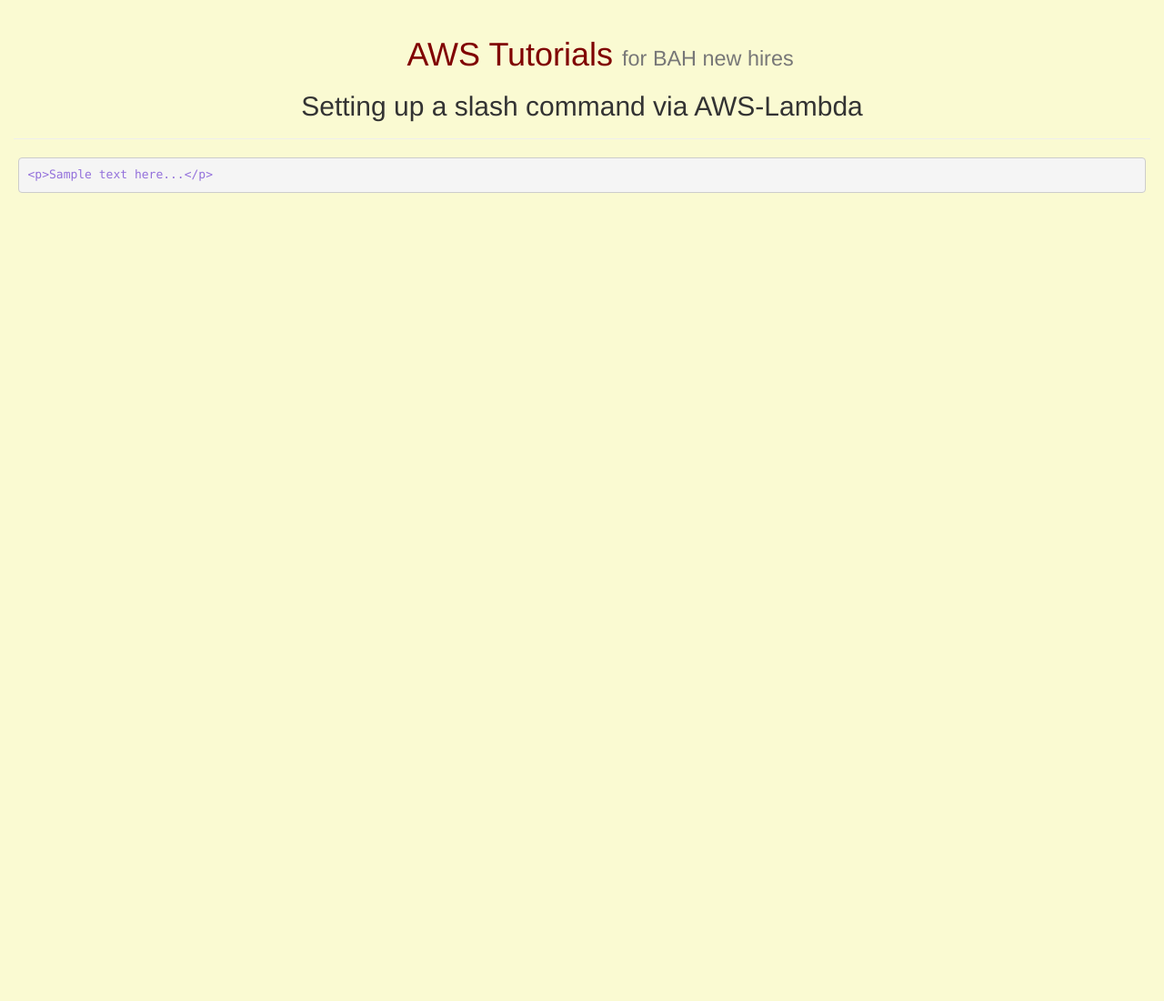
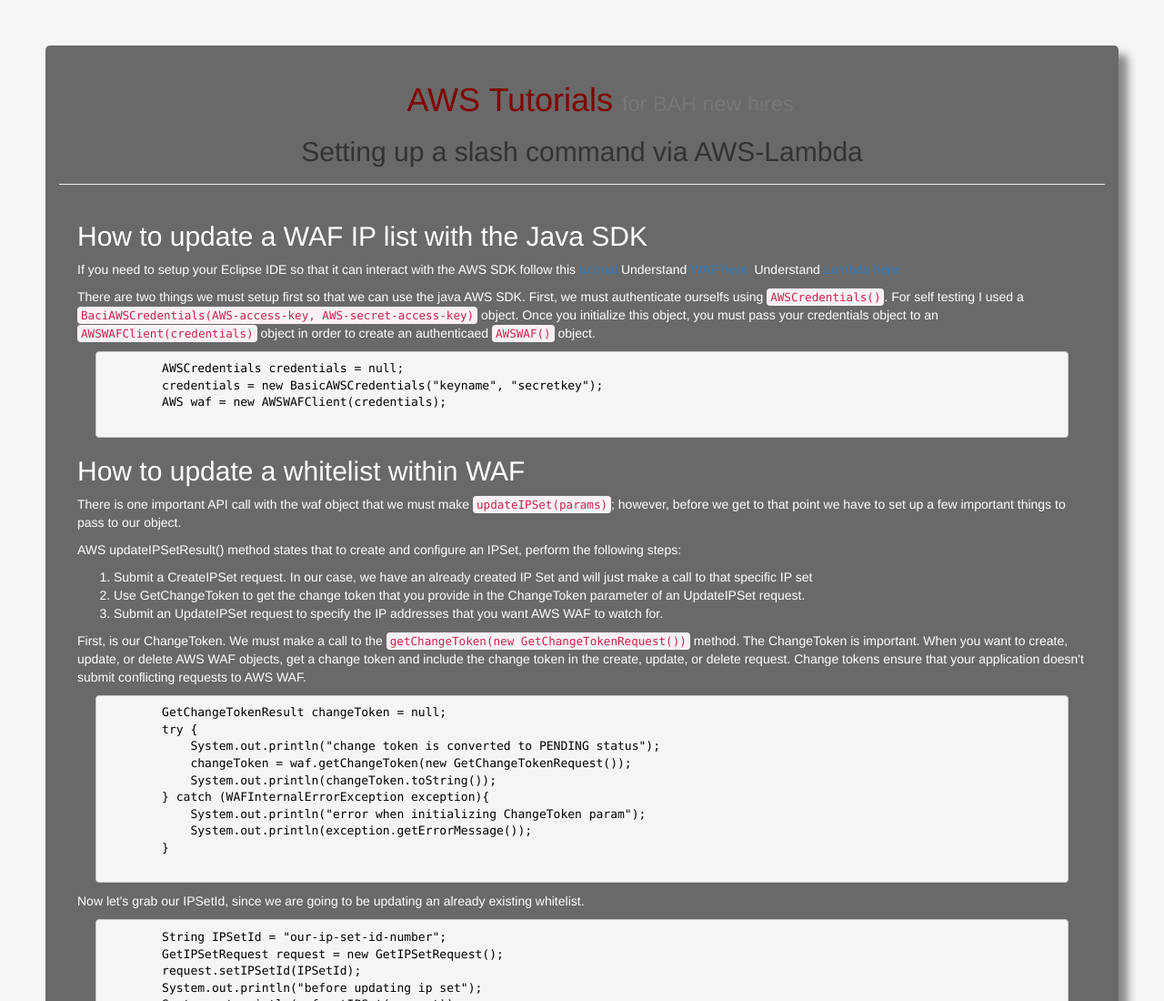
Before and after one commit to mao26/aws_tutorials, a plain HTML site: page LambdaSlackIntegration/setup.html in a window 1280 px wide. Shown: the top 1100 px of the page at 91% size. Before the commit the page ends 800 px from the top, so only its background shows below. Drawn offline with nearby package versions, Linux system fonts and the light colour scheme.

Commit message:
Updated some css for actual code inside of pre tags seen in lambda slack and added the first tutorial from slack slash command with using java sdk

```diff
--- a/ApacheCamel/css/main.css
+++ b/ApacheCamel/css/main.css
@@ -5,7 +5,7 @@
 }
 
 body {
-    background-color: dimgrey;
+    background-color: whitesmoke;
 }
 
 h1 {
@@ -18,6 +18,21 @@ h4 {
   color: maroon;
 }
 
-small {
-  color: black;
+.small-white {
+  color: white;
 }
+
+.body-container {
+  top: 10px;
+  margin: 50px 50px 50px 50px;
+  background-color: dimgrey;
+  border-radius: 5px;
+  box-shadow: 10px 10px 10px #888888;
+}
+
+/*.body-container {
+  position: fixed;
+  top: 30px;
+  bottom: 0px;
+  overflow: scroll;
+}*/
--- a/LambdaSlackIntegration/css/main.css
+++ b/LambdaSlackIntegration/css/main.css
@@ -1,14 +1,42 @@
 .code-padding {
-  color: mediumpurple;
+  color: white;
   margin-right : 20px;
   margin-left: 20px;
 }
 
+.code-color {
+  color: black !important;
+}
+
 body {
-    background-color: lightgoldenrodyellow;
+    background-color: whitesmoke;
 }
 
 h1 {
     color: maroon;
     margin-left: 40px;
 }
+
+h4 {
+  margin-left: -10px;
+  color: maroon;
+}
+
+.small-white {
+  color: white;
+}
+
+.body-container {
+  top: 10px;
+  margin: 50px 50px 50px 50px;
+  background-color: dimgrey;
+  border-radius: 5px;
+  box-shadow: 10px 10px 10px #888888;
+}
+
+/*.body-container {
+  position: fixed;
+  top: 30px;
+  bottom: 0px;
+  overflow: scroll;
+}*/
--- a/LambdaSlackIntegration/setup.html
+++ b/LambdaSlackIntegration/setup.html
@@ -25,12 +25,96 @@
 </head>
 
 <body>
-  <div class="container-fluid">
+  <div class="container-fluid body-container">
     <div class="page-header">
       <h1 class="text-center">AWS Tutorials <small>for BAH new hires</small></h1>
-      <h2 class="text-center">Setting up a slash command via AWS-Lambda</h2> </div>
-    <div class="row"> <pre class="code-padding">&lt;p&gt;Sample text here...&lt;/p&gt;</pre> </div>
+      <h2 class="text-center">Setting up a slash command via AWS-Lambda</h2>
+    </div>
+    <div class="row code-padding">
+      <h2>How to update a WAF IP list with the Java SDK</h2>
+      <p>
+        If you need to setup your Eclipse IDE so that it can interact with the AWS SDK follow this <a href="#">tutorial</a> Understand <a href="#">WAF here.</a> Understand <a href="#">Lambda here.</a>
+      </p>
+      <p>
+        There are two things we must setup first so that we can use the java AWS SDK. First, we must authenticate ourselfs using <code>AWSCredentials()</code>. For self testing I used a <code>BaciAWSCredentials(AWS-access-key, AWS-secret-access-key)</code> object. Once you initialize this object, you must pass your credentials object to an <code>AWSWAFClient(credentials)</code> object in order to create an authenticaed <code>AWSWAF()</code> object.
+      </p>
+      <pre class="code-padding code-color">
+        AWSCredentials credentials = null;
+        credentials = new BasicAWSCredentials("keyname", "secretkey");
+        AWS waf = new AWSWAFClient(credentials);
+        </pre>
+      <h2>How to update a whitelist within WAF</h2>
+      <p>
+        There is one important API call with the waf object that we must make <code>updateIPSet(params)</code>; however, before we get to that point we have to set up a few important things to pass to our object.
+      </p>
+      <p>
+        AWS updateIPSetResult() method states that to create and configure an IPSet, perform the following steps:
+      </p>
+      <ol>
+        <li>Submit a CreateIPSet request. In our case, we have an already created IP Set and will just make a call to that specific IP set</li>
+        <li>Use GetChangeToken to get the change token that you provide in the ChangeToken parameter of an UpdateIPSet request.</li>
+        <li>Submit an UpdateIPSet request to specify the IP addresses that you want AWS WAF to watch for.</li>
+      </ol>
+      <p>
+        First, is our ChangeToken. We must make a call to the <code>getChangeToken(new GetChangeTokenRequest())</code> method. The ChangeToken is important. When you want to create, update, or delete AWS WAF objects, get a change token and include the change token in the create, update, or delete request. Change tokens ensure that your application doesn't submit conflicting requests to AWS WAF.
+      </p>
+      <pre class="code-padding code-color">
+        GetChangeTokenResult changeToken = null;
+        try {
+            System.out.println("change token is converted to PENDING status");
+            changeToken = waf.getChangeToken(new GetChangeTokenRequest());
+            System.out.println(changeToken.toString());
+        } catch (WAFInternalErrorException exception){
+            System.out.println("error when initializing ChangeToken param");
+            System.out.println(exception.getErrorMessage());
+        }
+      </pre>
+      <p>Now let's grab our IPSetId, since we are going to be updating an already existing whitelist.</p>
+      <pre class="code-padding code-color">
+        String IPSetId = "our-ip-set-id-number";
+        GetIPSetRequest request = new GetIPSetRequest();
+        request.setIPSetId(IPSetId);
+        System.out.println("before updating ip set");
+        System.out.println(waf.getIPSet(request));
+      </pre>
+      <p>Must pass a list of parameters to our updateIPSet() call, which includes:</p>
+      <ol>
+        <li>a changeToken with empty parameters </li>
+        <li>the id of the ip set that we want to update</li>
+        <li>a collection of IPSetUpdates, which includes:</li>
+        <ul>
+          <li>set action -- INSERT IN THIS CASE</li>
+          <li>set type -- IPV4</li>
+          <li>value -- ip address we want to update (arbitrary in this case)</li>
+        </ul>
+      </ol>
+      <pre class="code-padding code-color">
+        try {
+            UpdateIPSetRequest updateParams = new UpdateIPSetRequest();
+            updateParams.setChangeToken(changeToken.toString());
+            updateParams.setIPSetId(IPSetId);
+            Collection&lt;IPSetUpdate&gt; ipToAdd = new ArrayList&lt;IPSetUpdate&gt;();
+            IPSetUpdate howToUpdateIPList =  new IPSetUpdate();
+            howToUpdateIPList.setAction(ChangeAction.INSERT);
+            IPSetDescriptor ipsetdescriptor = new IPSetDescriptor();
+            ipsetdescriptor.setType(IPSetDescriptorType.IPV4);
+            ipsetdescriptor.setValue("192.0.2.44/32");
+            howToUpdateIPList.setIPSetDescriptor(ipsetdescriptor);
+            ipToAdd.add(howToUpdateIPList);
+            updateParams.setUpdates(ipToAdd);
+            System.out.println("Result: ");
+            UpdateIPSetResult result = waf.updateIPSet(updateParams);
+            System.out.println(result);
+        } catch (WAFStaleDataException | WAFInternalErrorException e) {
+            //| WAFInvalidAccountException){// | WAFInvalidOperationException | WAFInvalidParameterException
+            //| WAFNonexistentContainerException | WAFNonexistentItemException | WAFReferencedItemException
+            //| WAFLimitsExceededException e){
+
+        }
+      </pre>
+    </div>
   </div>
+
   <!-- jQuery (necessary for Bootstrap's JavaScript plugins) -->
   <script src="https://ajax.googleapis.com/ajax/libs/jquery/1.12.4/jquery.min.js"></script>
   <!-- Include all compiled plugins (below), or include individual files as needed -->
```
Also changed, not shown: ApacheCamel/index.html (+1 -1 lines).
